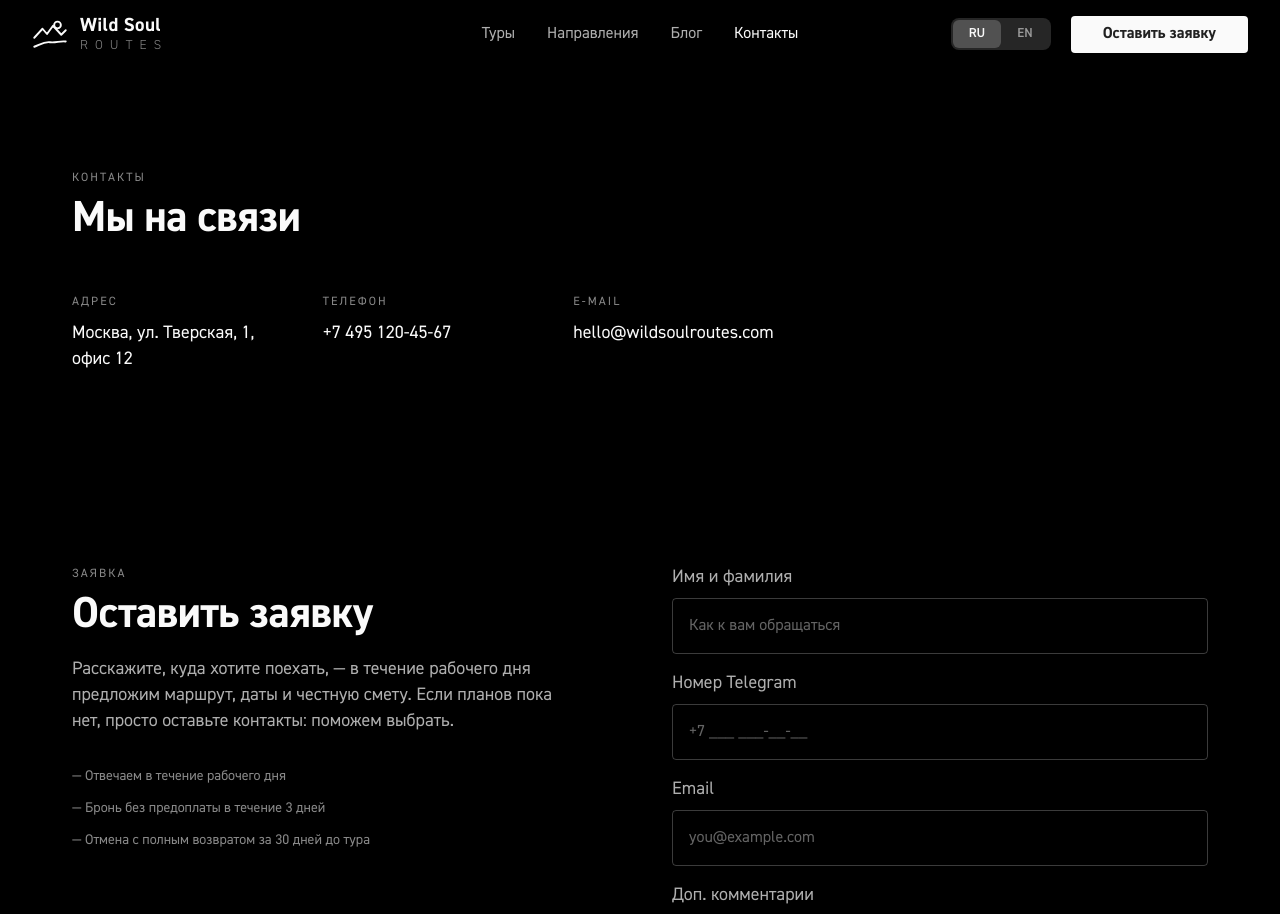
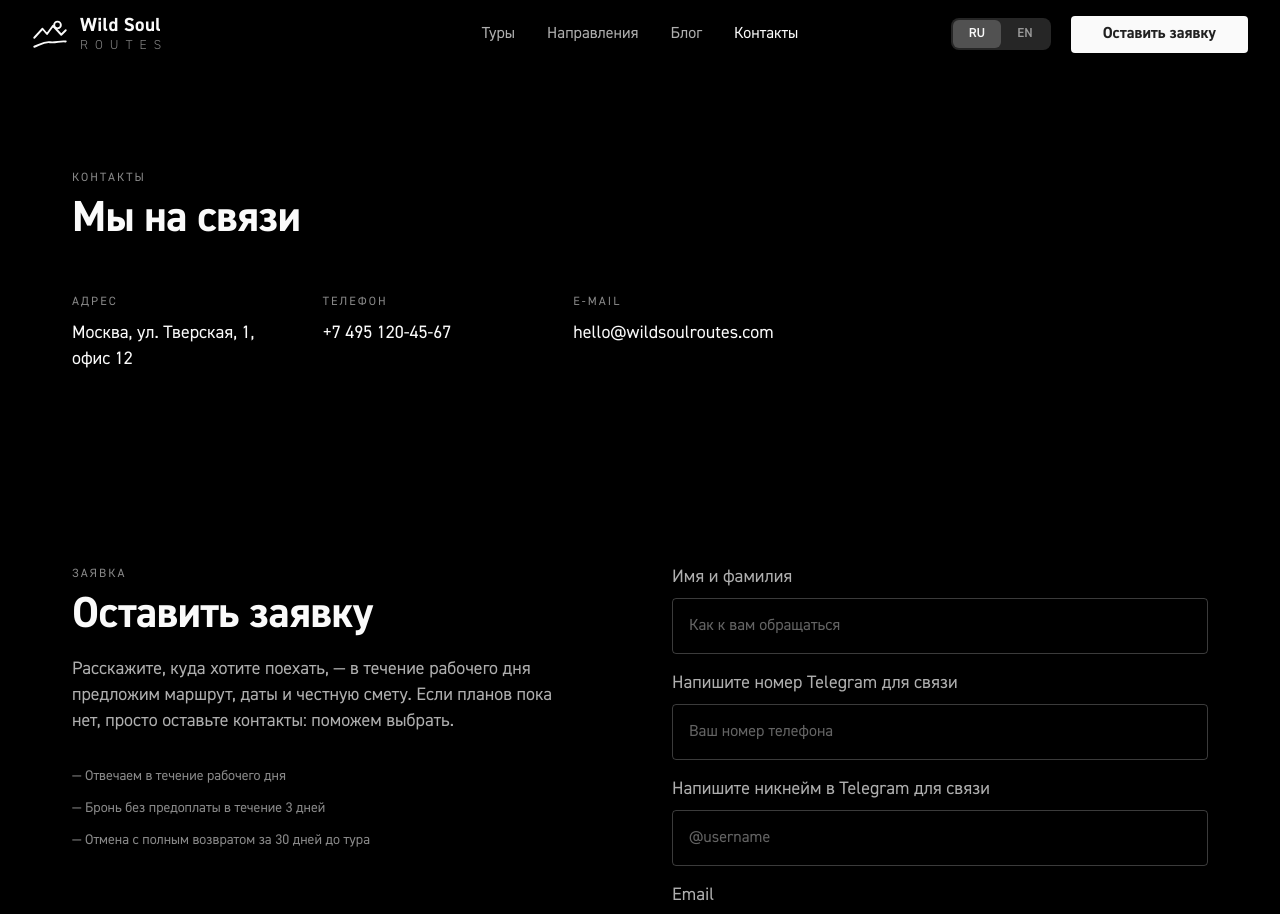
Before and after one commit to fifulina-uxui/wild-soul-routes, a React (Vite) app: page /contacts in a window 1280 px wide. Shown: the top 914 px of the page. Built offline with nearby package versions, Linux system fonts and the light colour scheme.

Commit message:
Form: Telegram number + username fields

```diff
--- a/src/data/content.ts
+++ b/src/data/content.ts
@@ -111,6 +111,8 @@ export interface PageContent {
       namePlaceholder: string
       telegram: string
       telegramPlaceholder: string
+      telegramNick: string
+      telegramNickPlaceholder: string
       email: string
       emailPlaceholder: string
       comment: string
@@ -741,8 +743,10 @@ export const content: Record<'ru' | 'en', PageContent> = {
       form: {
         name: 'Имя и фамилия',
         namePlaceholder: 'Как к вам обращаться',
-        telegram: 'Номер Telegram',
-        telegramPlaceholder: '+7 ___ ___-__-__',
+        telegram: 'Напишите номер Telegram для связи',
+        telegramPlaceholder: 'Ваш номер телефона',
+        telegramNick: 'Напишите никнейм в Telegram для связи',
+        telegramNickPlaceholder: '@username',
         email: 'Email',
         emailPlaceholder: 'you@example.com',
         comment: 'Доп. комментарии',
@@ -1368,8 +1372,10 @@ export const content: Record<'ru' | 'en', PageContent> = {
       form: {
         name: 'Full name',
         namePlaceholder: 'What should we call you',
-        telegram: 'Telegram number',
-        telegramPlaceholder: '+1 ___ ___-__-__',
+        telegram: 'Your Telegram number for contact',
+        telegramPlaceholder: 'Your phone number',
+        telegramNick: 'Your Telegram username for contact',
+        telegramNickPlaceholder: '@username',
         email: 'Email',
         emailPlaceholder: 'you@example.com',
         comment: 'Additional comments',
--- a/src/sections/LeadForm.tsx
+++ b/src/sections/LeadForm.tsx
@@ -61,8 +61,19 @@ export default function LeadForm({ submitLabel }: { submitLabel?: string }) {
                     id="lead-telegram"
                     name="telegram"
                     type="tel"
-                    required
                     placeholder={t.lead.form.telegramPlaceholder}
+                    className={inputClass}
+                  />
+                </div>
+                <div>
+                  <label htmlFor="lead-telegram-nick" className="mb-2 block text-[18px] leading-[26px] text-[rgb(250_250_250/70%)]">
+                    {t.lead.form.telegramNick}
+                  </label>
+                  <input
+                    id="lead-telegram-nick"
+                    name="telegramNick"
+                    type="text"
+                    placeholder={t.lead.form.telegramNickPlaceholder}
                     className={inputClass}
                   />
                 </div>
```
